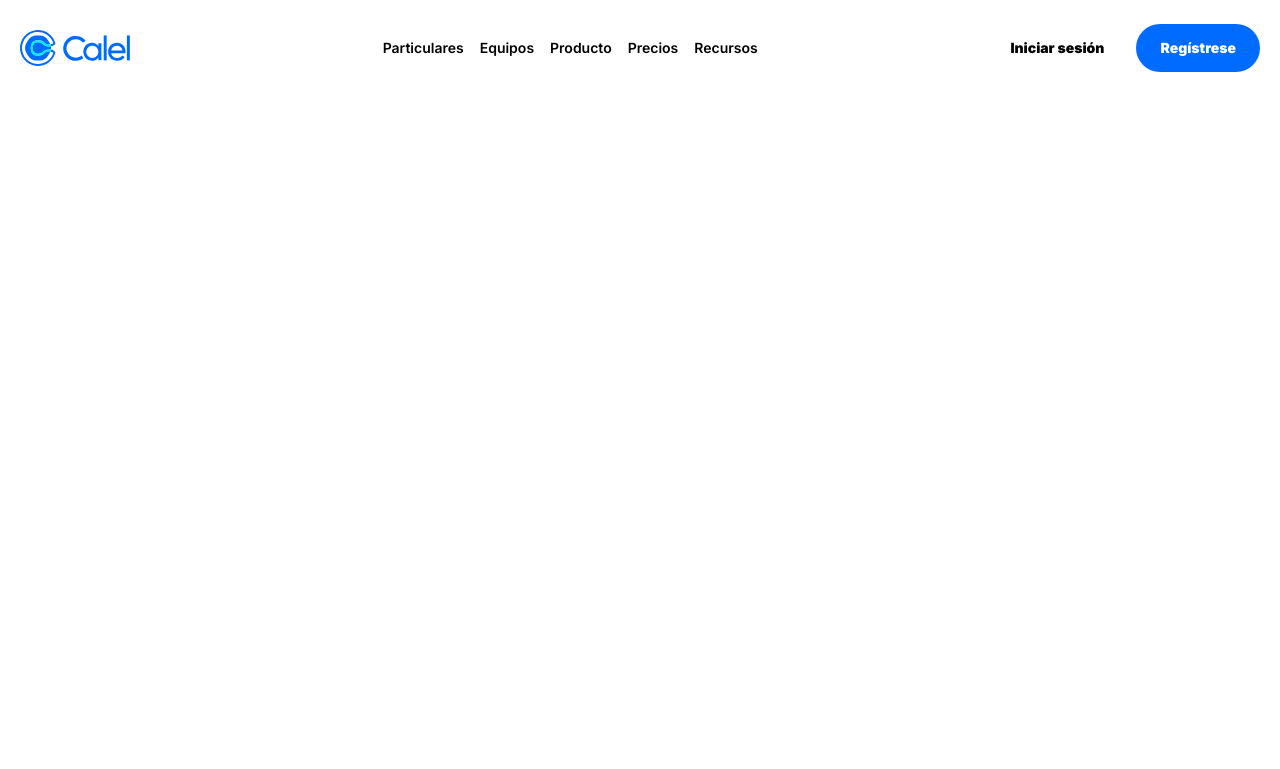
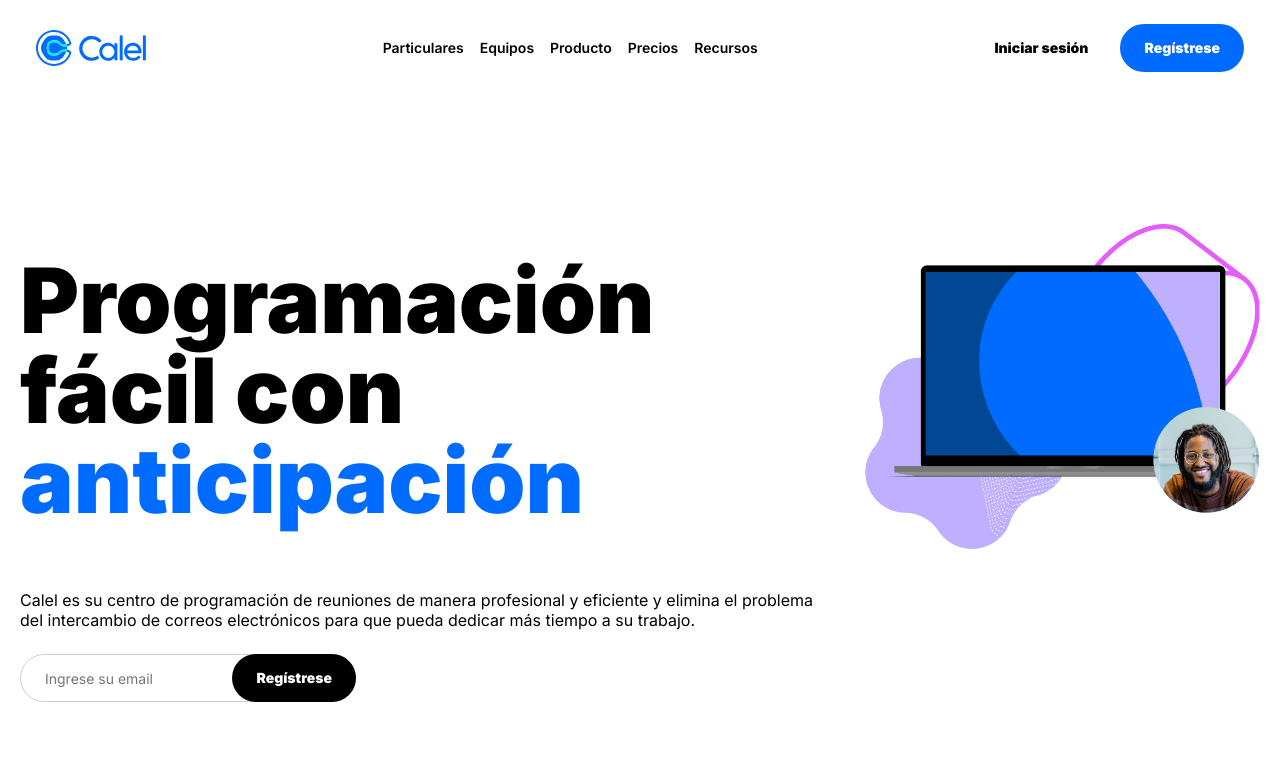
Before and after one commit to devferx/calel, a plain HTML site: page index.html in a window 1280 px wide. Drawn offline with Linux system fonts and the light colour scheme.

Commit message:
:sparkles: [ADD] Hero section

```diff
--- a/assets/css/styles.css
+++ b/assets/css/styles.css
@@ -27,6 +27,7 @@ body {
 .wrapper {
   max-width: 1240px;
   margin: 0 auto;
+  padding: 0 16px;
 }
 
 .header {
@@ -34,7 +35,7 @@ body {
   top: 0;
   right: 0;
   left: 0;
-  padding: 24px 16px;
+  padding: 24px 0;
   height: 96px;
   z-index: 999;
   background-color: var(--white);
@@ -60,7 +61,7 @@ body {
   position: absolute;
   bottom: -268px;
   left: 0;
-  display: flex;
+  display: none;
   flex-direction: column;
   gap: 16px;
   width: 100%;
@@ -68,12 +69,10 @@ body {
   background-color: var(--white);
   border-bottom-left-radius: 5px;
   border-bottom-right-radius: 5px;
-  opacity: 0;
-  transition: 450ms opacity;
 }
 
 .header__navigation.active {
-  opacity: 1;
+  display: flex;
 }
 
 #header-menu:checked body {
@@ -122,6 +121,7 @@ body {
 @media screen and (min-width: 1024px) {
   .header__navigation {
     position: static;
+    display: flex;
     flex: 1;
     flex-direction: row;
     padding: 0;
@@ -134,14 +134,107 @@ body {
   }
 }
 
+.hero {
+  display: flex;
+  flex-direction: column;
+  gap: 24px;
+  padding: 64px 0;
+}
+
+.hero__image-container {
+  margin: 0 auto;
+  width: 100%;
+  max-width: 400px;
+}
+
+.hero__image-container img {
+  width: 100%;
+}
+
+.hero__content {
+  padding-top: 32px;
+}
+
+.hero__content__description {
+  margin-top: 32px;
+}
+
+.hero__content__description__input {
+  position: relative;
+  width: 100%;
+  max-width: 336px;
+  margin-top: 24px;
+}
+
+.hero__content__description__input input {
+  width: 100%;
+  height: 48px;
+  border-radius: 999px;
+  border: 1px solid var(--grey);
+  padding: 12px 124px 12px 24px;
+}
+
+.hero__content__description__input button {
+  position: absolute;
+  right: 0;
+  top: 0;
+}
+
+@media screen and (min-width: 768px) {
+  .hero {
+    flex-direction: row-reverse;
+    justify-content: flex-start;
+    padding-top: 128px;
+  }
+
+  .hero__content {
+    flex: 1;
+    width: 100%;
+  }
+
+  .hero__content__description {
+    margin-top: 64px;
+  }
+}
+
+.headline1 {
+  font-family: var(--font-base);
+  font-weight: 900;
+  font-size: 50px;
+  line-height: 48px;
+}
+
+.body3 {
+  font-family: var(--font-base);
+  font-size: 14px;
+  line-height: 24px;
+}
+
+@media screen and (min-width: 1024px) {
+  .headline1 {
+    font-size: 90px;
+    line-height: 90px;
+  }
+}
+
+.highlight {
+  color: var(--primary);
+}
+
 .button {
   display: block;
   padding: 10px 24px;
   font: 700 14px / 28px var(--font-base);
   text-decoration: none;
   color: var(--white);
+  border: none;
+  cursor: pointer;
   background-color: var(--primary);
   border-radius: 999px;
+}
+
+.button.button--black {
+  background-color: var(--black);
 }
 
 .icon-button {
--- a/index.html
+++ b/index.html
@@ -37,6 +37,35 @@
       </div>
     </header>
 
+    <section class="hero wrapper">
+      <div class="hero__image-container">
+        <picture>
+          <source
+            srcset="./assets/images/calel-hero-2x.png"
+            media="(min-width:768px)"
+          />
+          <img src="./assets/images/calel-hero.png" alt="Calel Hero Image" />
+        </picture>
+      </div>
+
+      <div class="hero__content">
+        <h1 class="headline1">
+          Programación fácil con <span class="highlight">anticipación</span>
+        </h1>
+        <div class="hero__content__description">
+          <p>
+            Calel es su centro de programación de reuniones de manera
+            profesional y eficiente y elimina el problema del intercambio de
+            correos electrónicos para que pueda dedicar más tiempo a su trabajo.
+          </p>
+
+          <div class="hero__content__description__input">
+            <input class="body3" type="email" placeholder="Ingrese su email" />
+            <button class="button button--black">Regístrese</button>
+          </div>
+        </div>
+      </div>
+    </section>
     <script src="/assets/js/app.js"></script>
   </body>
 </html>
```
Also changed, not shown: assets/images/calel-hero-2x.png (added), assets/images/calel-hero.png (added).
